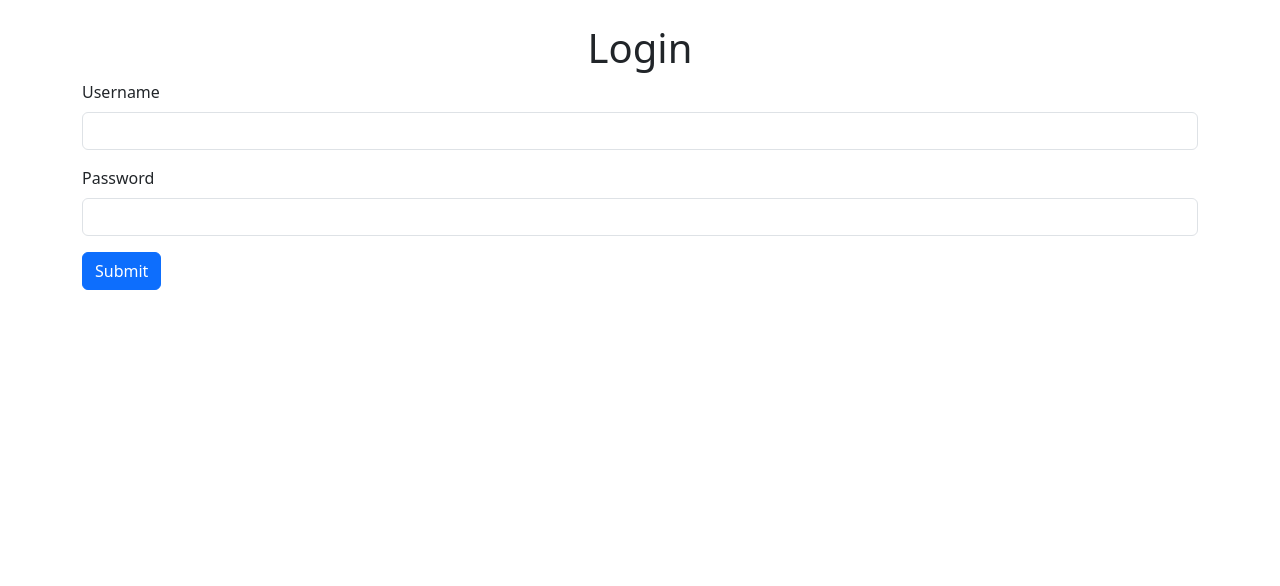
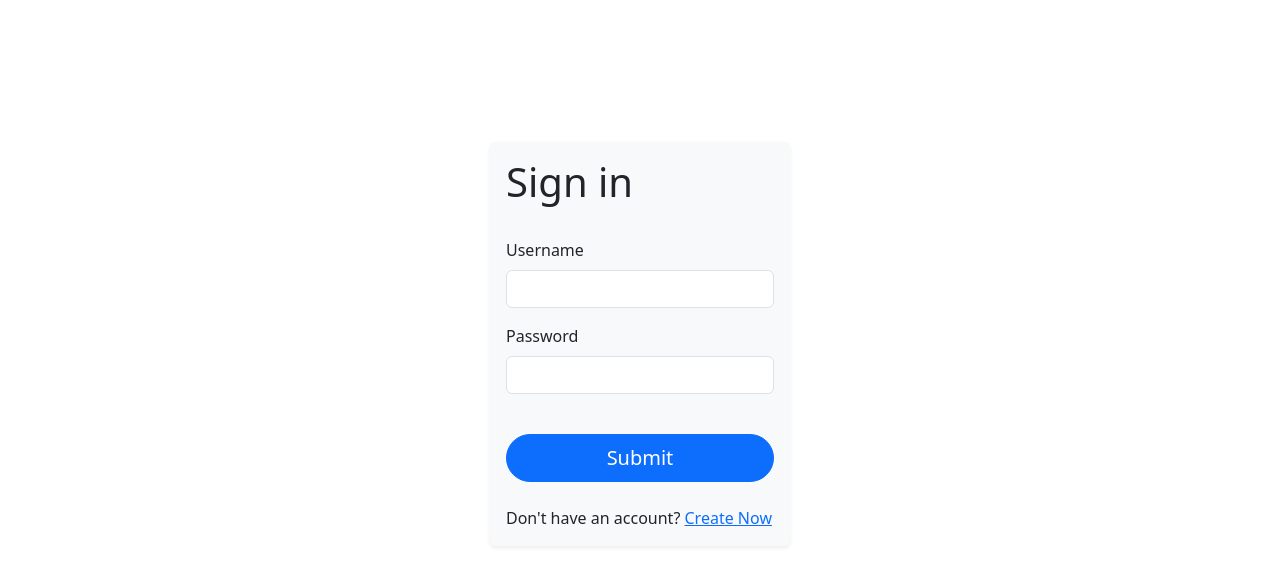
Before and after one commit to al-rafi304/Ecommerce-Website, a Django app: page /member/login in a window 1280 px wide. Shown: the part 56-642 px from the top of the page. Run offline with Django 4.2, Linux system fonts and the light colour scheme.

Commit message:
Redesigned login page

```diff
--- a/ecom_website/member/templates/member/login.html
+++ b/ecom_website/member/templates/member/login.html
@@ -4,8 +4,9 @@
 {% block content %}
 
 <br>
-<div class='container'>
-    <h1 align='center'>Login</h1>
+<div class='container position-absolute top-50 start-50 translate-middle bg-light text-dark rounded shadow-sm p-3 mb-5 bg-body-tertiary rounded' style="width: 300px;">
+    <h1>Sign in</h1>
+    <br>
         <form method="POST">
             {% csrf_token %}
             <div class="mb-3">
@@ -16,7 +17,10 @@
             <label for="exampleInputPassword1" class="form-label">Password</label>
             <input type="password" class="form-control" name="password">
             </div>
-        <button type="submit" class="btn btn-primary">Submit</button>
+            <br>
+            <button type="submit" class="btn btn-primary btn-lg rounded-pill w-100">Submit</button>
         </form>
+        <br>
+        Don't have an account? <a href="#">Create Now</a>
     </div>
 {% endblock content %}
```
Also changed, not shown: ecom_website/db.sqlite3. Lines whose indentation alone changed are shown as unchanged.
